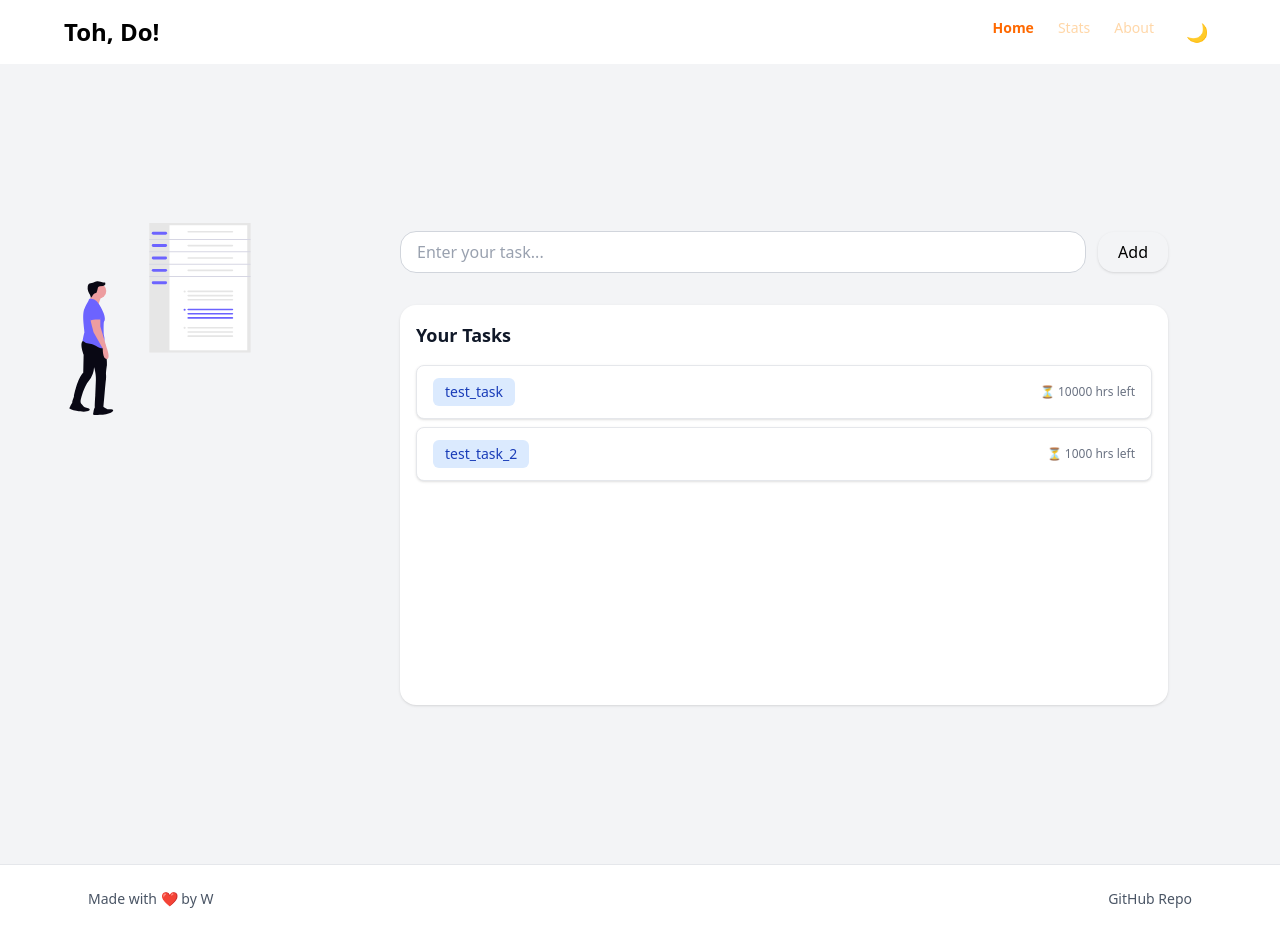
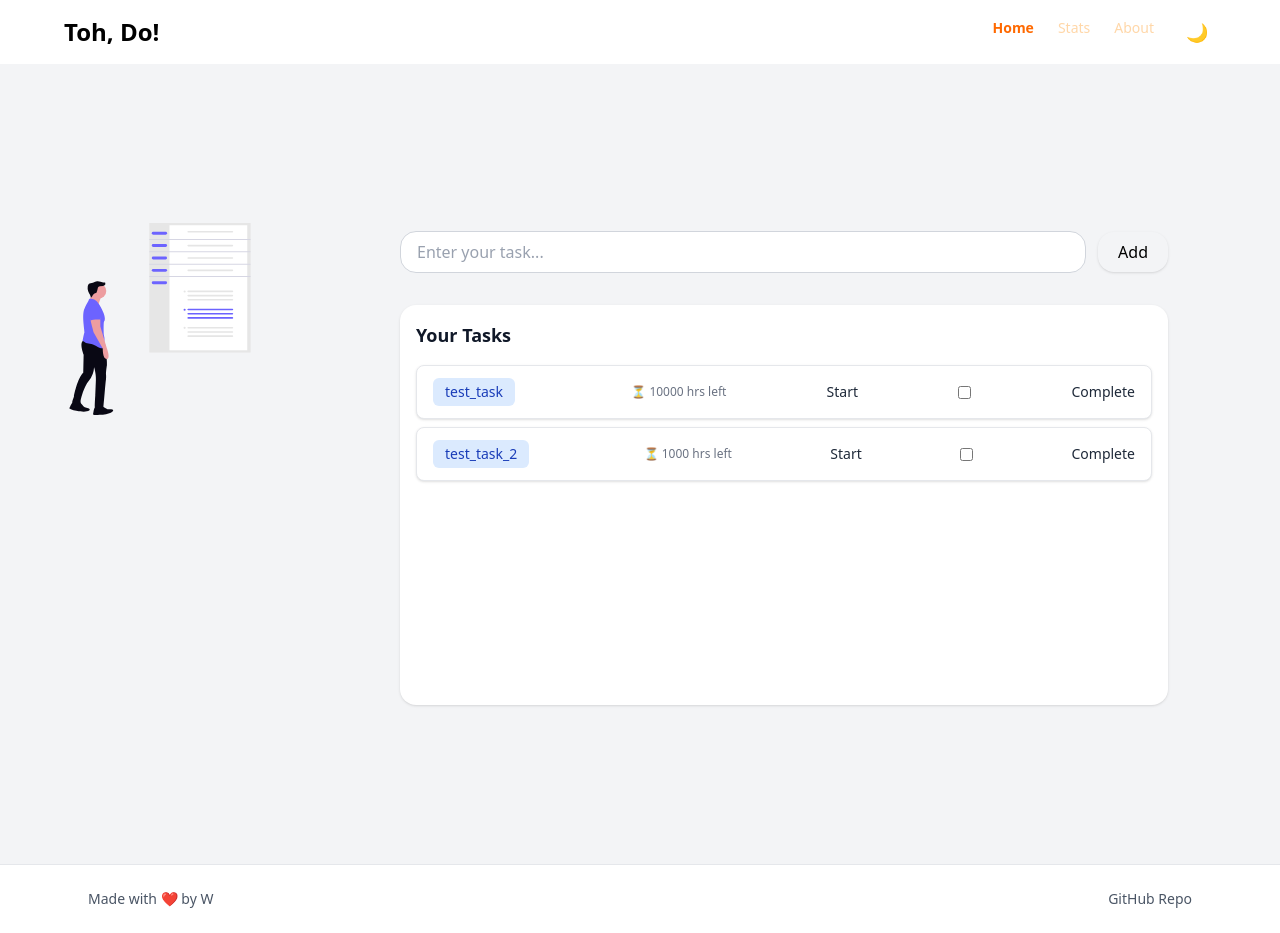
Before and after one commit to prana-W/Task-Manager, a React (Vite) app: page / in a window 1280 px wide. Built offline with nearby package versions, Linux system fonts and the light colour scheme.

Commit message:
Add TaskFunction component and integrate with TaskComponent; update task status handling

```diff
--- a/src/components/Button.jsx
+++ b/src/components/Button.jsx
@@ -1,6 +1,6 @@
 import React from 'react';
 
-function Button({ btnText, onClick, type = 'button', className=""}) {
+function Button({btnText, onClick, type = 'button', className=""}) {
   return (
     <button
       type={type}
--- a/src/components/TaskComponent.jsx
+++ b/src/components/TaskComponent.jsx
@@ -1,6 +1,7 @@
 import React from "react";
 import { useNavigate } from "react-router-dom";
 import { useSelector } from "react-redux";
+import TaskFunction from "./TaskFunction";
 
 function TaskComponent({ children, taskId }) {
   const navigate = useNavigate();
@@ -23,6 +24,7 @@ function TaskComponent({ children, taskId }) {
       <span className="ml-4 text-xs text-gray-500 dark:text-gray-400">
         ⏳ {taskData[0].timeRemaining} hrs left
       </span>
+     <TaskFunction taskId={taskId}/>
     </div>
   );
 }
--- /dev/null
+++ b/src/components/TaskFunction.jsx
@@ -0,0 +1,56 @@
+import React, { useEffect, useState } from "react";
+import { Button, Input } from ".";
+import useTaskInfo from "../hooks/useTaskInfo";
+import { useDispatch, useSelector } from "react-redux";
+import { editStatus } from "../features/tasks/taskSlice";
+
+function TaskFunction({ taskId }) {
+  const [btnTxt, setBtnTxt] = useState("Start");
+  const [isComplete, setIsComplete] = useState(false);
+  const taskData = useTaskInfo(taskId);
+  const dispatch = useDispatch();
+
+  useEffect(() => {
+    let status = null;
+
+    if (isComplete) status = "completed";
+    else if (btnTxt == "Start") status = "pending";
+    else if (btnTxt == "Pause") status = "ongoing";
+    else if (btnTxt == "Resume") status = "paused";
+    else return;
+
+    dispatch(editStatus({ taskId, status }));
+
+    status = null;
+  }, [taskId, isComplete, btnTxt]);
+
+  const handleComplete = () => {
+    setIsComplete((prev) => !prev);
+  };
+
+  const handleStatusChange = () => {
+    if (isComplete) return;
+    if (btnTxt == "Start") {
+      setBtnTxt("Pause");
+    } else if (btnTxt == "Pause") {
+      setBtnTxt("Resume");
+    } else if (btnTxt == "Resume") {
+      setBtnTxt("Pause");
+    }
+  };
+
+  return (
+    <>
+      <button onClick={handleStatusChange}>{btnTxt}</button>
+      <input
+        id={taskId}
+        type="checkbox"
+        defaultChecked={isComplete}
+        onChange={handleComplete}
+      />
+      <label htmlFor={taskId}>{isComplete ? "Completed" : "Complete"}</label>
+    </>
+  );
+}
+
+export default TaskFunction;
--- a/src/components/index.js
+++ b/src/components/index.js
@@ -3,5 +3,6 @@ import Footer from "./Footer/Footer";
 import Button from "./Button";
 import Input from "./Input";
 import TaskComponent from "./TaskComponent";
+import TaskFunction from "./TaskFunction";
 
-export { Header, Footer, Button, Input, TaskComponent }
+export { Header, Footer, Button, Input, TaskComponent, TaskFunction }
--- a/src/features/tasks/taskSlice.js
+++ b/src/features/tasks/taskSlice.js
@@ -5,7 +5,9 @@ const initialState = {
     {
       taskName: "test_task",
       taskId: "test",
-      status: "pending", //pending, ongoing, paused
+
+      status: "pending", //pending (when not started), ongoing (when started || resumed), paused (when started but paused), completed (when task is finished)
+
       timeAssigned: 10000, //total time asssigned in ms
       timeRemaining: 10000, //time remaining (timeAssigned - timeDedicated)
     },
```
